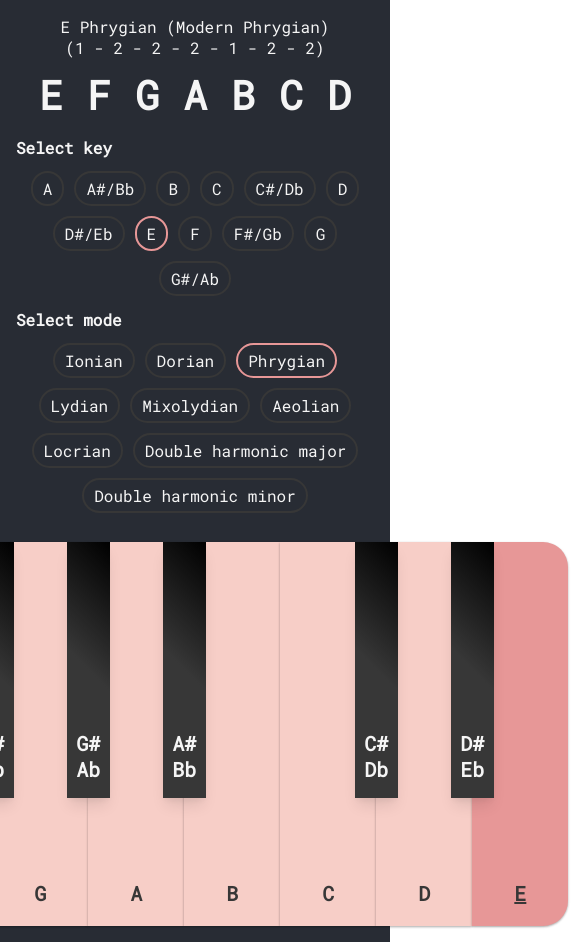
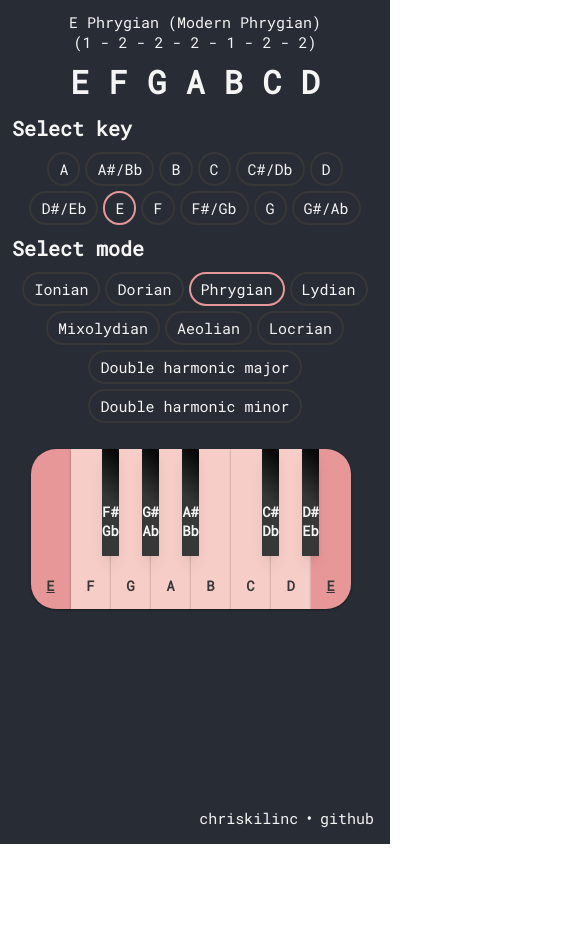
Before and after one commit to chriskilinc/scale-theory, a React (Create React App) app: page / in a window 390 px wide. Shown: the whole page, 584 px wide, since content can reach past the window. After the commit the page ends 844 px from the top, so only its background shows below. Built offline with nearby package versions, Linux system fonts and the light colour scheme.

Commit message:
Implement simple responsivness

```diff
--- a/src/App.css
+++ b/src/App.css
@@ -9,32 +9,13 @@
   --piano-key-white-width: calc(var(--piano-key-white-height) / 4);
   --piano-key-black-height: calc(var(--piano-key-white-height) / 1.5);
   --piano-key-black-width: calc(var(--piano-key-black-height) / 6);
-  --piano-key-font-size: 1.25em;
-  --text-size-default: 1em;
-  --text-size-h2: 2.5em;
-  --container-padding: 1em 1em 0 1em;
-  --scale-view-item-margin: 5px;
+  --piano-key-font-size: 20px;
+  --text-size-default: 15px;
+  --text-size-h2: 32px;
+  --text-size-h3: 20px;
+  --container-padding: 0.75em 0.75em 0 0.75em;
+  --scale-view-item-margin: 2.5px;
 }
-
-
-/* @media only screen and (max-width: 420px) {
-  * {
-    --piano-key-white-height: 12em;
-    --piano-key-margin: -1.1111em;
-  }
-}
-@media only screen and (max-width: 333px) {
-  * {
-    --piano-key-white-height: 10em;
-    --piano-key-margin: -1.1111em;
-  }
-}
-@media only screen and (max-width: 240px) {
-  * {
-    --piano-key-white-height: 8em;
-    --piano-key-margin: -1.1111em;
-  }
-} */
 
 .App {
   display: flex;
@@ -412,29 +393,64 @@ a.icon svg {
   justify-content: space-around;
 }
 
-/* TODO: remake the guitar in flex */
 
+/* Responsive code */
 
-
-@media only screen and (max-width: 380px) {
+@media only screen
+  and (min-width: 320px)
+  and (max-width: 360px) {
   * {
-    --piano-key-white-height: 10em;
-    --piano-key-margin: -0.5555em; /* TODO */
-    --piano-key-font-size: 0.8em;
+    --piano-key-white-height: 9em;
+    --piano-key-margin: -0.5em;
+    --piano-key-font-size: 12px;
+    --text-size-default: 12px;
+    --text-size-h2: 26px;
+    --text-size-h3: 18px;
+    --container-padding: 0.75em 0.75em 0 0.75em;
+    --scale-view-item-margin: 2.5px;
   }
 
   .instruments {
-    padding: 0;
+    margin-left: 8px;
   }
 }
-@media only screen and (max-width: 280px) {
+
+@media only screen
+  and (min-width: 360px)
+  and (max-width: 440px) {
   * {
-    --piano-key-white-height: 8em;
-    --piano-key-margin: -0.4444em; /* TODO */
-    --piano-key-font-size: 0.8em;
-    --text-size-default: 0.8em;
-    --text-size-h2: 1em;
-    --container-padding: 0.75em 0.75em 0 0.75em;
-    --scale-view-item-margin: 2.5px;
+    --piano-key-white-height: 10em;
+    --piano-key-margin: -0.555em;
+    --piano-key-font-size: 14px;
   }
 }
+
+@media only screen
+  and (min-width: 440px)
+  and (max-width: 666px)
+  {
+  * {
+    --piano-key-white-height: 12em;
+    --piano-key-margin: -0.6666em;
+  }
+}
+
+@media only screen
+  and (min-width: 666px)
+  and (max-width: 820px)
+  {
+  * {
+    --piano-key-white-height: 16em;
+    --piano-key-margin: -0.8888em;
+  }
+}
+
+@media only screen
+  and (min-width: 820px)
+  and (max-width: 1000px)
+  {
+  * {
+    --piano-key-white-height: 20em;
+    --piano-key-margin: -1.1111em;
+  }
+}
```
